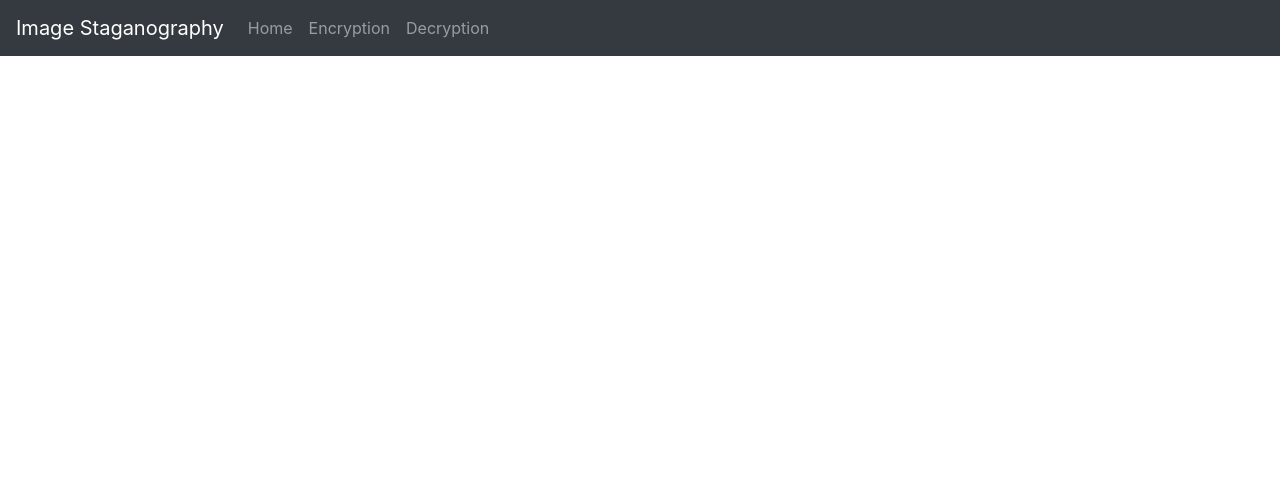
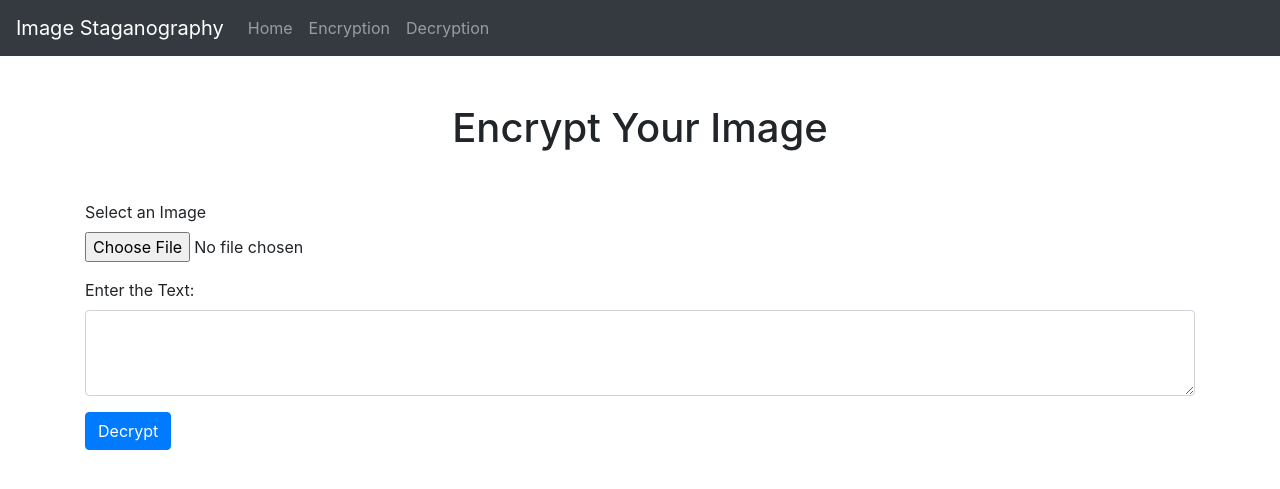
Before and after one commit to JAFARMAKANDAR/Image-Steganography-Project, a Django app: page /encryption/ in a window 1280 px wide. Shown: the top 489 px of the page. Run offline with Django 5.2, Linux system fonts and the light colour scheme; some libraries are stand-ins or nearby versions.

Commit message:
cpmpleted code for encryption, decryption

```diff
--- a/stagano_app/templates/encryption.html
+++ b/stagano_app/templates/encryption.html
@@ -5,9 +5,29 @@
     <meta name="viewport"
           content="width=device-width, user-scalable=no, initial-scale=1.0, maximum-scale=1.0, minimum-scale=1.0">
     <meta http-equiv="X-UA-Compatible" content="ie=edge">
-    <title>Encryption</title>
+    <title>Encryption - Image Steganography Project </title>
 </head>
 <body>
 {% include 'navigation.html' %}
+
+<div class="container mt-5">
+    <h1 class="text-center">Encrypt Your Image</h1>
+    <form class="mt-5" method="post" action="{% url 'encryption' %}" enctype="multipart/form-data">
+       {% csrf_token %}
+        <div class="form-group">
+            <label>Select an Image </label>
+            <input type="file" name="image" class="form-control-file" required>
+        </div>
+         <div class="form-group">
+            <label> Enter the Text: </label>
+            <textarea type="text" name="text" class="form-control" required rows="3"></textarea>
+        </div>
+        <button type="submit" class="btn btn-primary">Decrypt</button>
+    </form>
+</div>
+
+{% if message %}
+<p align="center">{{message}}</p>
+{% endif %}
 </body>
 </html>
--- a/stagano_app/views.py
+++ b/stagano_app/views.py
@@ -4,10 +4,33 @@ import stepic    #pip install stepic
 
 # Create your views here.
 def index(request):
-    return render(request,'index.html')
+    return render(request, 'index.html')
 
+def hide_text_in_image(image,text):
+    data = text.encode('utf-8')
+    return stepic.encode(image, data)
 def encryption_view(request):
-    return render(request,'encryption.html')
+    message = ""
+    if request.method == "POST":
+        text = request.POST['text']
+        image_file = request.FILES['image']
+        image = Image.open(image_file)
+        new_image = hide_text_in_image(image,text)
+        image_path = 'encrypted_images/' + 'new_'+image_file.name
+        new_image.save(image_path)
+        message = "Text has been encrypted in the image"
+    return render(request, 'encryption.html',locals())
 
 def decryption_view(request):
-    return render(request,'decryption.html')
+    text = ""
+    if request.method == 'POST':
+        image_file = request.FILES['image']
+        image = Image.open(image_file)
+
+        text = extract_text_from_image(image)
+    return render(request, 'decryption.html')
+def extract_text_from_image(image):
+    data = stepic.decode(image)
+    if isinstance(data,bytes):
+        return data.decode('utf-8')
+    return data
--- a/stegano_project/settings.py
+++ b/stegano_project/settings.py
@@ -11,7 +11,7 @@ https://docs.djangoproject.com/en/5.0/ref/settings/
 """
 
 from pathlib import Path
-
+import os
 # Build paths inside the project like this: BASE_DIR / 'subdir'.
 BASE_DIR = Path(__file__).resolve().parent.parent
 
@@ -115,7 +115,8 @@ USE_TZ = True
 
 # Static files (CSS, JavaScript, Images)
 # https://docs.djangoproject.com/en/5.0/howto/static-files/
-
+MEDIA_URL = '/media/'
+MEDIA_ROOT = os.path.join(BASE_DIR,'encrypted_images/')
 STATIC_URL = 'static/'
 
 # Default primary key field type
```
Also changed, not shown: stagano_app/templates/decryption.html (+19 -1 lines).
